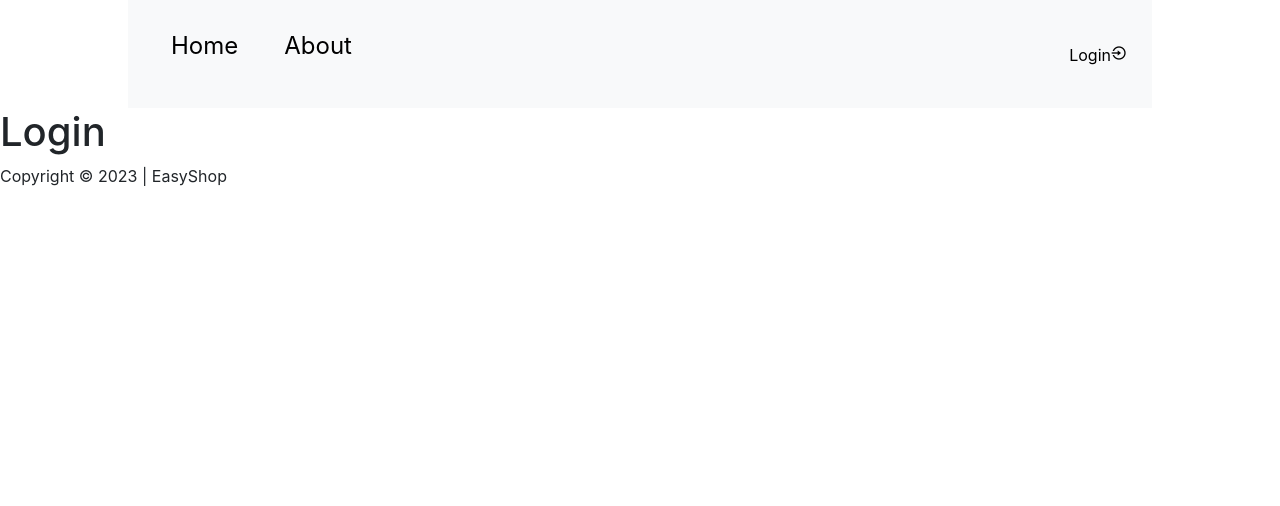
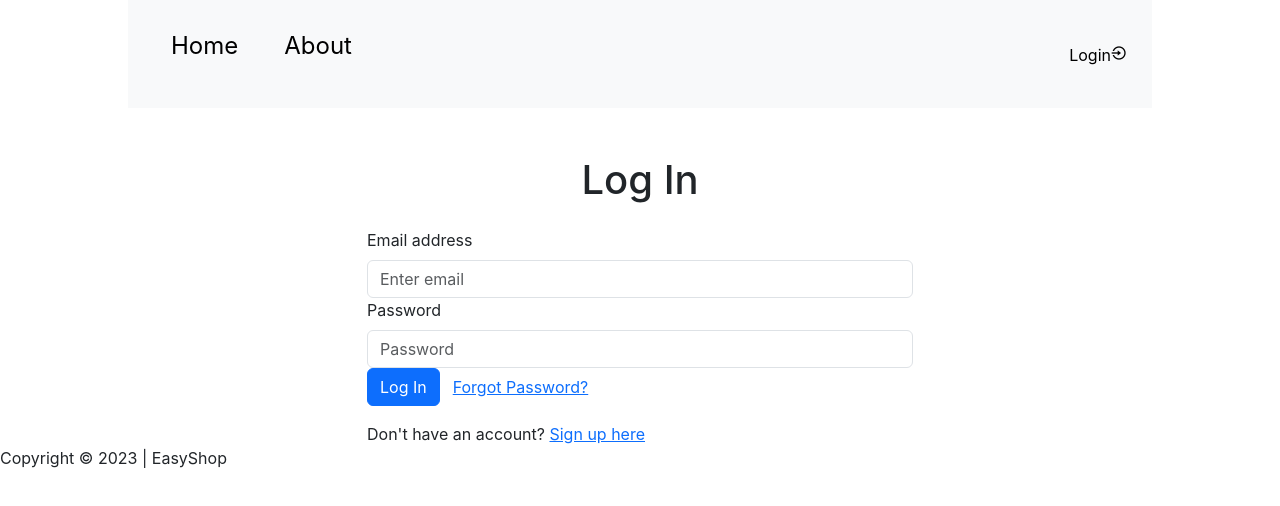
Before and after one commit to Group-2-Phase4-Project/ecommerce-app, a React (Create React App) app: page /Login in a window 1280 px wide. Shown: the top 506 px of the page. Built offline with nearby package versions, Linux system fonts and the light colour scheme.

Commit message:
Login form

```diff
--- a/src/components/auth/Login.js
+++ b/src/components/auth/Login.js
@@ -1,14 +1,107 @@
-import React from "react";
+import React, { useState } from 'react';
+import { Form, Button, Container, Row, Col, Modal } from 'react-bootstrap';
+import axios from 'axios';
+import { Link } from 'react-router-dom';
+import Signup from './Signup';
 
 
 
 
-function Login (){
-    return(
-        <div>
-            <h1>Login</h1>
-        </div>
-    )
-}
+
+const Login = () => {
+  const [email, setEmail] = useState('');
+  const [password, setPassword] = useState('');
+  const [showResetModal, setShowResetModal] = useState(false);
+  const [resetEmail, setResetEmail] = useState('');
+
+  const handleLogin = async (e) => {
+    e.preventDefault();
+    try {
+      const response = await axios.post('/api/login', {
+        email,
+        password,
+      });
+      console.log(response.data);
+    } catch (error) {
+      console.log(error);
+    }
+  };
+
+  const handleReset = async (e) => {
+    e.preventDefault();
+    try {
+      const response = await axios.post('/api/reset', {
+        email: resetEmail,
+      });
+      console.log(response.data);
+    } catch (error) {
+      console.log(error);
+    }
+  };
+
+  return (
+    <Container>
+      <Row className="justify-content-md-center mt-5">
+        <Col xs={12} md={6}>
+          <h1 className="text-center mb-4">Log In</h1>
+          <Form onSubmit={handleLogin}>
+            <Form.Group controlId="formEmail">
+              <Form.Label>Email address</Form.Label>
+              <Form.Control
+                type="email"
+                placeholder="Enter email"
+                value={email}
+                onChange={(e) => setEmail(e.target.value)}
+              />
+            </Form.Group>
+            <Form.Group controlId="formPassword">
+              <Form.Label>Password</Form.Label>
+              <Form.Control
+                type="password"
+                placeholder="Password"
+                value={password}
+                onChange={(e) => setPassword(e.target.value)}
+              />
+            </Form.Group>
+            <Button variant="primary" type="submit">
+              Log In
+            </Button>
+            <Button
+              variant="link"
+              onClick={() => setShowResetModal(true)}
+              className="float-right"
+            >
+              Forgot Password?
+            </Button>
+            <div className="mt-3">
+              Don't have an account? <Link exact="/Signup">Sign up here</Link>
+            </div>
+          </Form>
+        </Col>
+      </Row>
+      <Modal show={showResetModal} onHide={() => setShowResetModal(false)}>
+        <Modal.Header closeButton>
+          <Modal.Title>Reset Password</Modal.Title>
+        </Modal.Header>
+        <Modal.Body>
+          <Form onSubmit={handleReset}>
+            <Form.Group controlId="formResetEmail">
+              <Form.Label>Email address</Form.Label>
+              <Form.Control
+                type="email"
+                placeholder="Enter email"
+                value={resetEmail}
+                onChange={(e) => setResetEmail(e.target.value)}
+              />
+            </Form.Group>
+            <Button variant="primary" type="submit">
+              Reset Password
+            </Button>
+          </Form>
+        </Modal.Body>
+      </Modal>
+    </Container>
+  );
+};
 
 export default Login;
```
